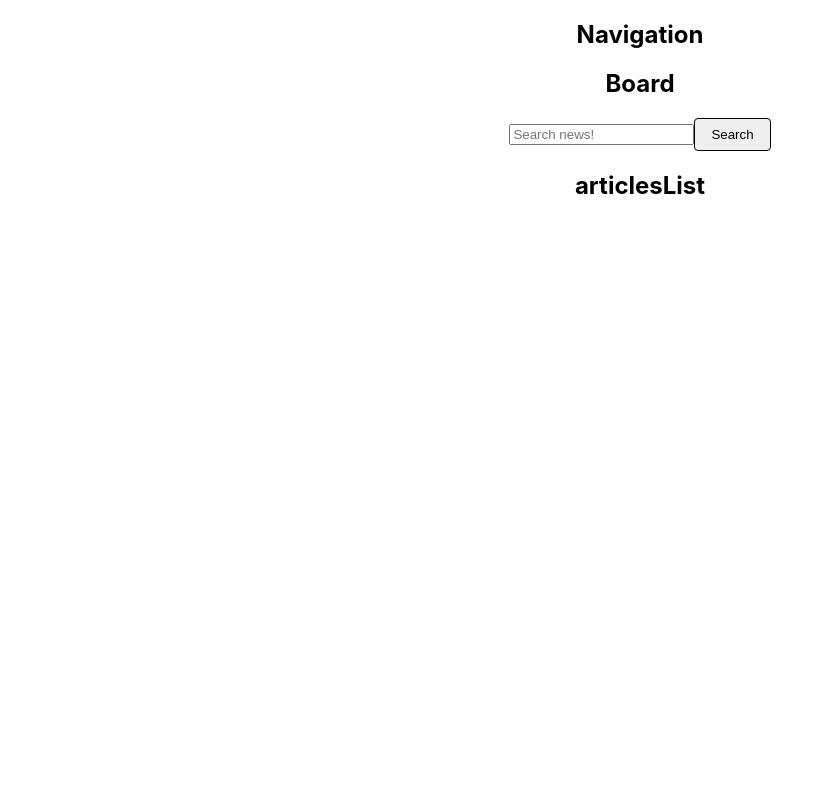
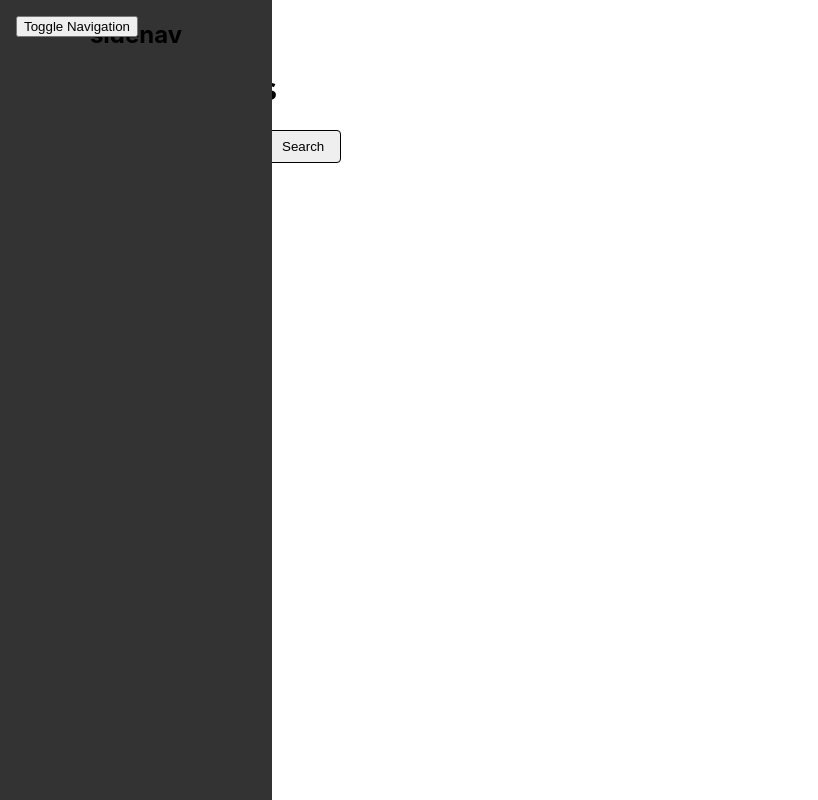
Before and after one commit to StefanoBisio/tldrnews, a React (Create React App) app: page / in a window 1280 px wide. Shown: the whole page, without its empty margins (0-818 px from the left). Built offline with nearby package versions, Linux system fonts and the light colour scheme.

Commit message:
navigation skeleton and style tweaks

```diff
--- a/src/features/articlesList/ArticlesList.js
+++ b/src/features/articlesList/ArticlesList.js
@@ -26,7 +26,6 @@ export const ArticlesList = () => {
 
     return (
         <div>
-            <h2>articlesList</h2>
             {/* Check if the newsData status is fulfilled */}
             {newsData.status === 'fulfilled' && (
                 <div className={styles.gridContainer}>
--- a/src/features/articlesList/ArticlesList.module.css
+++ b/src/features/articlesList/ArticlesList.module.css
@@ -4,5 +4,4 @@
     grid-template-columns: repeat(auto-fill, minmax(18.75rem, 1fr));
     grid-gap: 1rem;
     justify-items: center;
-    padding: 1rem;
   }
--- a/src/features/board/Board.js
+++ b/src/features/board/Board.js
@@ -7,8 +7,8 @@ import { Search } from '../../features/search/Search';
 
 export const Board = () => {
     return (
-        <div>
-            <h2>Board</h2>
+        <div className={styles.board}>
+            <h1>TL:DR News</h1>
             <Search />
             <ArticlesList />
         </div>
--- a/src/features/board/Board.module.css
+++ b/src/features/board/Board.module.css
@@ -0,0 +1,14 @@
+@import url('https://fonts.googleapis.com/css2?family=Montserrat:wght@300;400;600&display=swap');
+
+.board {
+    text-align: left;
+    padding: 1rem;
+    font-family: 'Montserrat', Helvetica, sans-serif;
+    font-weight: 400;
+}
+
+@media (min-width: 768px) {
+    .board {
+        padding: 3rem 5rem;
+    }
+}
--- a/src/features/navigation/Navigation.js
+++ b/src/features/navigation/Navigation.js
@@ -1,12 +1,34 @@
 import React, { useState } from 'react';
-import { useSelector, useDispatch } from 'react-redux';
 import styles from './Navigation.module.css';
 
+export const Navigation = () => {
+  const [isOpen, setIsOpen] = useState(false);
+  const [isHovered, setIsHovered] = useState(false);
 
-export const Navigation = () => {
-    return (
-        <div>
-        <h2>Navigation</h2>
-        </div>
-    );
-}
+  const handleToggle = () => {
+    setIsOpen(!isOpen);
+  };
+
+  const handleMouseEnter = () => {
+    setIsHovered(true);
+  };
+
+  const handleMouseLeave = () => {
+    setIsHovered(false);
+  };
+
+  return (
+    <>
+      <button onClick={handleToggle} className={styles.navToggle}>
+        Toggle Navigation
+      </button>
+      <nav
+        className={`${styles.navigation} ${isOpen || isHovered ? styles.open : ''}`}
+        onMouseEnter={handleMouseEnter}
+        onMouseLeave={handleMouseLeave}
+      >
+        <h2>sidenav</h2>
+      </nav>
+    </>
+  );
+};
--- a/src/features/navigation/Navigation.module.css
+++ b/src/features/navigation/Navigation.module.css
@@ -0,0 +1,30 @@
+.navigation {
+  position: fixed;
+  left: 0;
+  top: 0;
+  bottom: 0;
+  width: 100%;
+  max-width: 90vh;
+  background-color: #333;
+  transform: translateX(-100%);
+  transition: transform 0.2s;
+  z-index: 10;
+}
+
+.navigation.open {
+  transform: translateX(0);
+}
+
+.navToggle {
+  position: absolute;
+  left: 1rem;
+  top: 1rem;
+  z-index: 20;
+}
+
+@media (min-width: 768px) {
+  .navigation {
+    transform: translateX(-90%);
+    max-width: 17rem;
+  }
+}
--- a/src/features/search/Search.js
+++ b/src/features/search/Search.js
@@ -8,6 +8,7 @@ export const Search = () => {
 
     // usestate to control the input field value
     const [searchValue, setSearchValue] = useState("");
+    const [searchValueOnList, setSearchValueOnList] = useState("");
 
     const dispatch = useDispatch();
 
@@ -16,6 +17,7 @@ export const Search = () => {
 
     const handleSearch = () => {
         dispatch(fetchNews(searchValue));
+        setSearchValueOnList(searchValue);
         setSearchValue("");
     }
 
@@ -37,8 +39,9 @@ export const Search = () => {
                 Search
             </button>
 
-            {searchStatus.status === 'loading' && <p>Loading...</p>}
-            {searchStatus.status === 'failed' && <p>Error: {searchStatus.error}</p>}
+            {searchStatus.status === 'loading' && <h2>Loading...</h2>}
+            {searchStatus.status === 'fulfilled' && <h2>Latest news search for "{searchValueOnList ? searchValueOnList : ''}"</h2>}
+            {searchStatus.status === 'failed' && <h2>There was an error with your search: {searchStatus.error}</h2>}
         </div>
     );
 }
```
